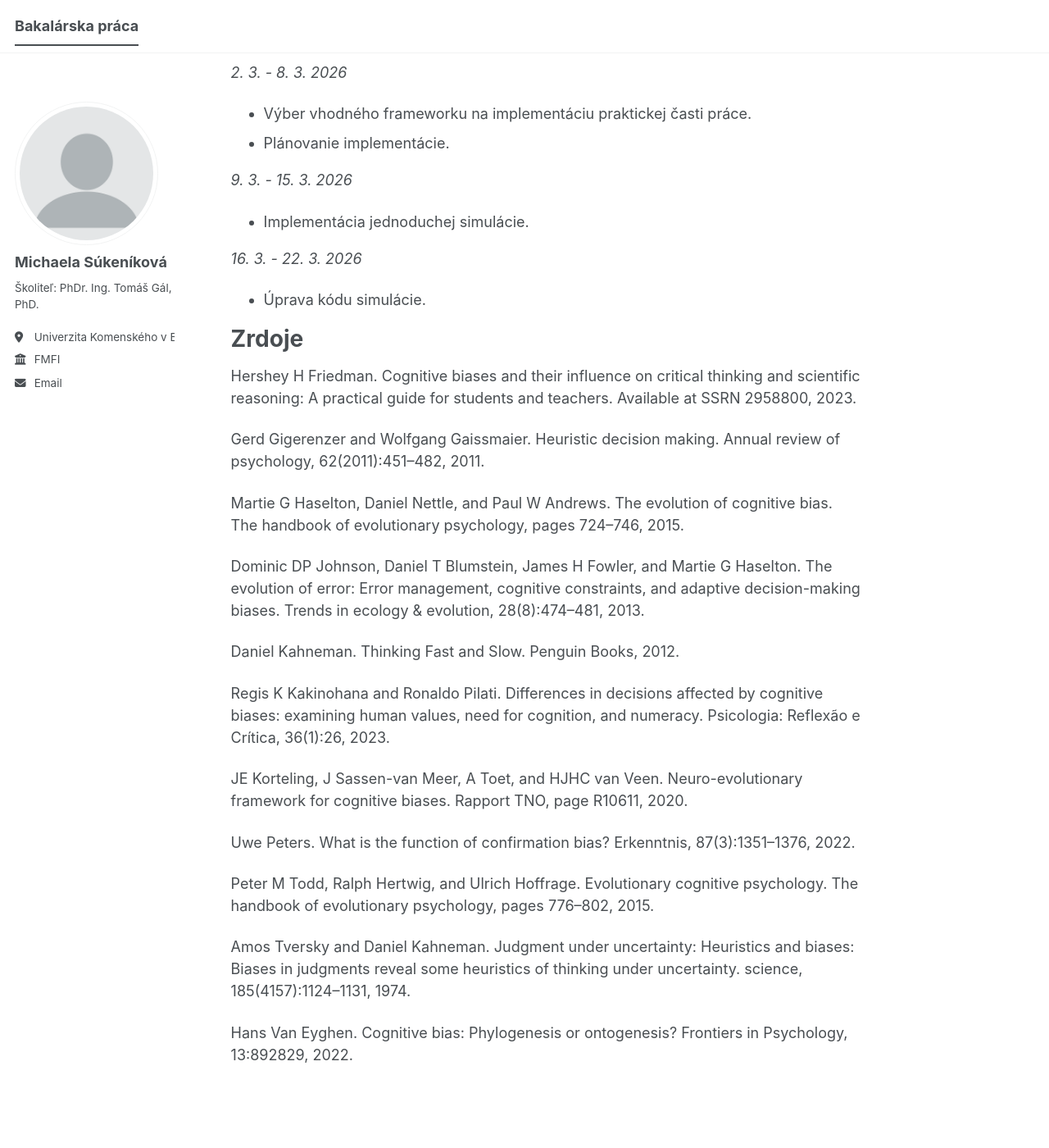
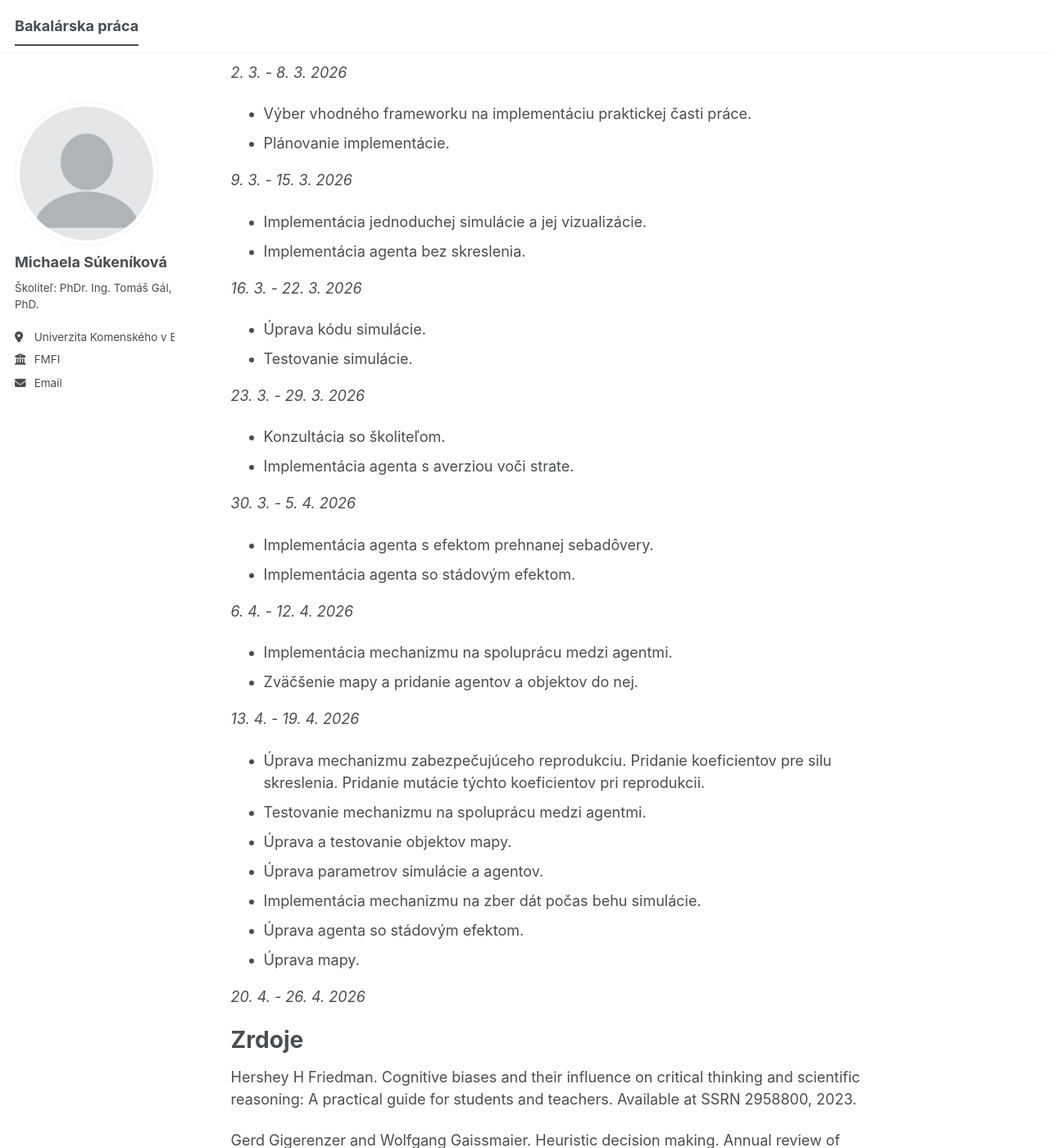
Before and after one commit to sumiuniba/sumiuniba.github.io, a Jekyll site: the page built from _pages/about.md, in a window 1280 px wide and 1400 px high, scrolled down 692 px. Shown: the whole window at 82% size. Built offline with Jekyll 4.4.1, drawn with Linux system fonts in a browser that asks for light colours.

Commit message:
Revise about.md with new implementation details
Updated the content of the about page with additional details on agent implementations and testing phases.

```diff
--- a/_pages/about.md
+++ b/_pages/about.md
@@ -20,7 +20,7 @@ Cieľom práce je vysvetliť vznik, pretrvávanie a funkcie vybraných kognití
 _23. 2. - 1. 3. 2026_
 
 * Konzultácia so školiteľom.
-* Tvorba webstránky.
+* Tvorba webovej stránky.
 
 _2. 3. - 8. 3. 2026_
 
@@ -29,11 +29,40 @@ _2. 3. - 8. 3. 2026_
 
 _9. 3. - 15. 3. 2026_
 
-* Implementácia jednoduchej simulácie.
+* Implementácia jednoduchej simulácie a jej vizualizácie.
+* Implementácia agenta bez skreslenia.
 
 _16. 3. - 22. 3. 2026_
 
 * Úprava kódu simulácie.
+* Testovanie simulácie.
+
+_23. 3. - 29. 3. 2026_
+
+* Konzultácia so školiteľom.
+* Implementácia agenta s averziou voči strate.
+
+_30. 3. - 5. 4. 2026_
+
+* Implementácia agenta s efektom prehnanej sebadôvery.
+* Implementácia agenta so stádovým efektom.
+
+_6. 4. - 12. 4. 2026_
+
+* Implementácia mechanizmu na spoluprácu medzi agentmi.
+* Zväčšenie mapy a pridanie agentov a objektov do nej.
+
+_13. 4. - 19. 4. 2026_
+
+* Úprava mechanizmu zabezpečujúceho reprodukciu. Pridanie koeficientov pre silu skreslenia. Pridanie mutácie týchto koeficientov pri reprodukcii.
+* Testovanie mechanizmu na spoluprácu medzi agentmi.
+* Úprava a testovanie objektov mapy.
+* Úprava parametrov simulácie a agentov.
+* Implementácia mechanizmu na zber dát počas behu simulácie.
+* Úprava agenta so stádovým efektom.
+* Úprava mapy.
+
+_20. 4. - 26. 4. 2026_
 
 **Zrdoje**
 ======
```
